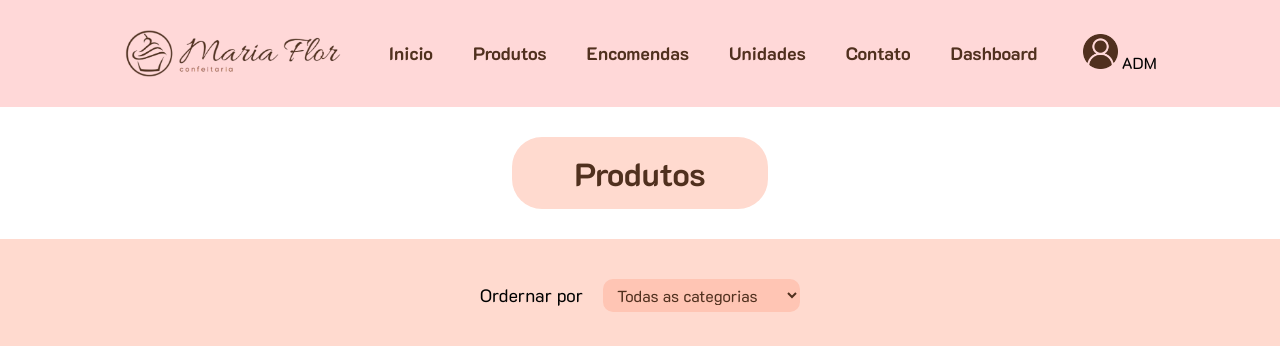
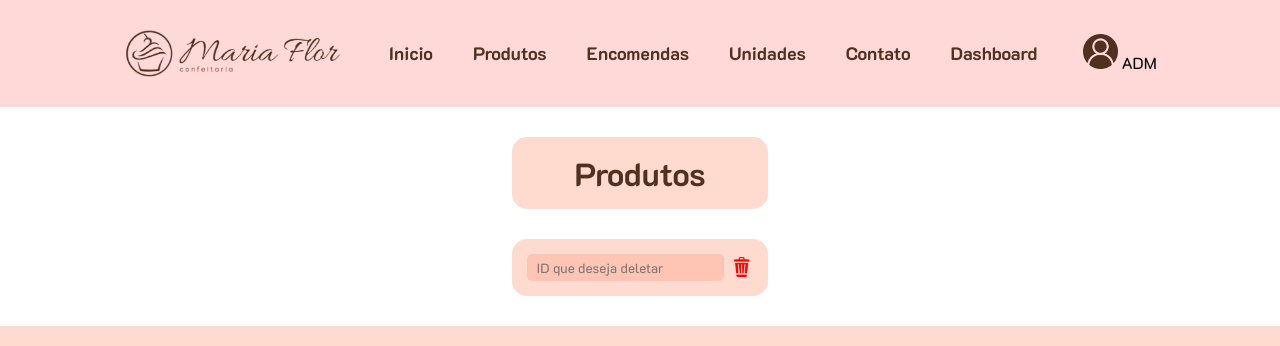
Before and after one commit to thiago-vieira2/MariaFlor, a React (Create React App) app in the folder reacttcc/: page /produtos in a window 1280 px wide. Shown: the top 346 px of the page. Built offline with nearby package versions, Linux system fonts and the light colour scheme; sample sign-in values are in the browser's storage.

Commit message:
lixeira adicioanda

```diff
--- a/reacttcc/src/pages/produtos/produtos.jsx
+++ b/reacttcc/src/pages/produtos/produtos.jsx
@@ -3,7 +3,9 @@ import Cabecalho from '../../components/cabecalho/cabecalho.jsx';
 import Rodape from '../../components/rodape/rodape.jsx';
 import CardProduto from '../../components/card-produto/cardProduto.jsx';
 import PaginaProduto from '../../components/pagina-produto/paginaProduto.jsx';
-import { useState } from 'react';
+import {useNavigate } from 'react-router-dom';
+import { useEffect, useState } from 'react';
+import axios from 'axios';
 
 const produtos = [
   {
@@ -86,6 +88,27 @@ function Produtos() {
     setProdutoSelecionado({id, titulo, descricao, valor , img})
   }
 
+  const [token, setToken] = useState(null);
+  const navigate = useNavigate();
+
+  const [id, setId] = useState('')
+
+  useEffect(() => {
+    let usuario = localStorage.getItem('Login')
+    setToken(usuario)
+
+    if (usuario == undefined) {
+        navigate('/')
+    }
+}, [])
+
+  async function Excluir() {
+    const url = `http://localhost:5020/produto/${id}?x-access-token=${token}`;
+    let resp = await axios.delete(url);
+    alert(`Id: ${id} deletado da lista de anotações.`);
+
+}
+
   return (
     <div className="produtos">
       <header className="principal">
@@ -95,6 +118,10 @@ function Produtos() {
     <div className='conteudo'>
       <div className='prod'>
         <h1>Produtos</h1>
+      </div>
+      <div className='delete'>
+        <input type="number" placeholder='ID que deseja deletar' />
+        <img className='lixeira' src="./images/lixeira.png" alt="" width={20} height={20} onClick={Excluir}/>
       </div>
 
       <div className='faixa-prod'>
--- a/reacttcc/src/pages/produtos/produtos.scss
+++ b/reacttcc/src/pages/produtos/produtos.scss
@@ -9,7 +9,7 @@
         display: flex;
         justify-content: center;
         align-items: center;
-        border-radius: 30px;
+        border-radius: 15px;
         margin-bottom: 30px;
         color: #50301e;
 
@@ -21,6 +21,39 @@
         @media (max-width: 480px) {
             width: 90%;
         }
+    }
+
+    .delete {
+        background-color: #FFDACF;
+        padding: 15px 30px;
+        width: 20%;
+        display: flex;
+        justify-content: center;
+        align-items: center;
+        border-radius: 15px;
+        margin-bottom: 30px;
+        color: #50301e;
+        gap: 10px;
+
+        @media (max-width: 768px) {
+            width: 45%;
+        }
+
+        @media (max-width: 480px) {
+            width: 90%;
+        }
+    }
+
+    .lixeira{
+        cursor: pointer;
+    }
+
+    .delete input{
+        border-radius: 5px;
+        border: none;
+        background-color:#FFC5B4 ;
+        padding: 5px 10px;
+
     }
 
     .faixa-prod{
```
